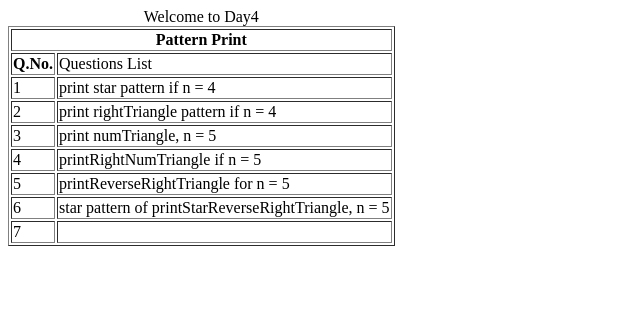
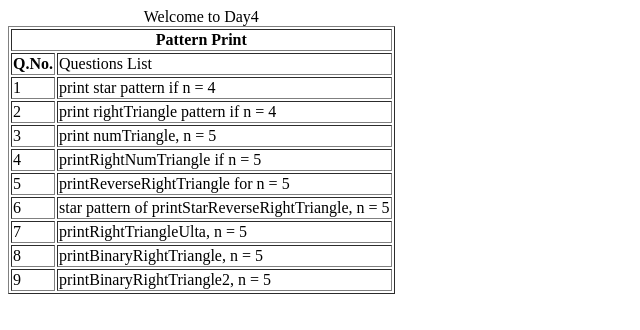
Before and after one commit to mukul0512/NamasteDSA, a plain HTML site: page warmUp/patternPrint.html in a window 1280 px wide. Shown: the whole page, without its empty margins (0-640 px from the left). Drawn offline with Linux system fonts and the light colour scheme.

Commit message:
practice patter print using loop

```diff
--- a/warmUp/patternPrint.html
+++ b/warmUp/patternPrint.html
@@ -46,7 +46,15 @@
             </tr>
             <tr>
                 <td>7</td>
-                <td></td>
+                <td>printRightTriangleUlta, n = 5</td>
+            </tr>
+            <tr>
+                <td>8</td>
+                <td>printBinaryRightTriangle, n = 5</td>
+            </tr>
+            <tr>
+                <td>9</td>
+                <td>printBinaryRightTriangle2, n = 5</td>
             </tr>
         </tbody>
     </table>
```
Also changed, not shown: warmUp/patternPrint.js (+62 -2 lines).
